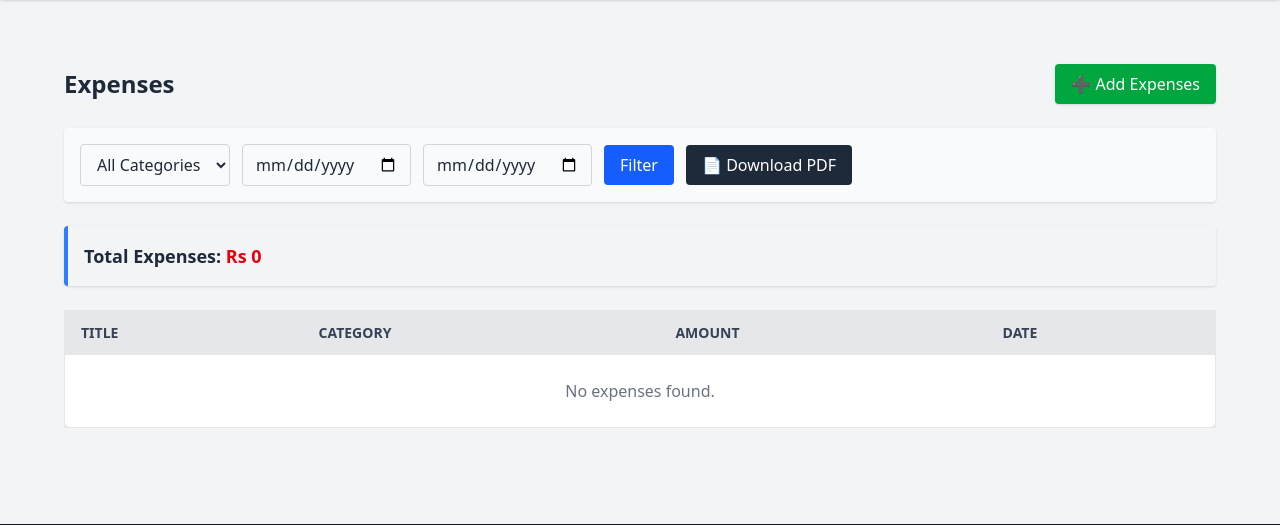
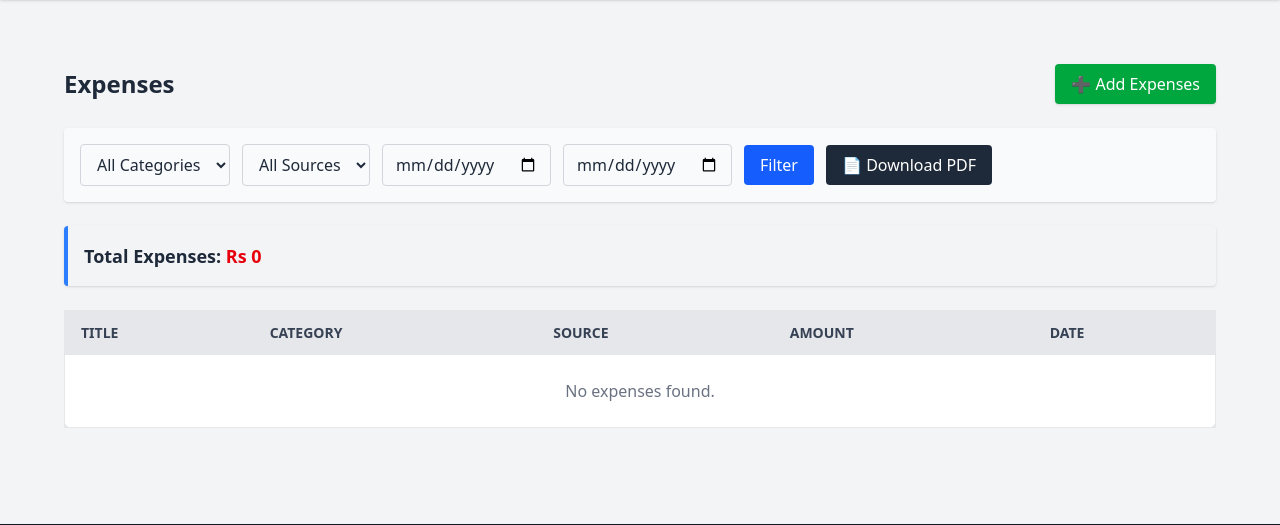
Before and after one commit to nomikk08/property-installment, a Django app: page /expenses/ in a window 1280 px wide. Shown: the part 60-585 px from the top of the page. Run offline with Django 5.2, Linux system fonts and the light colour scheme; the visitor is signed in with stand-in values (Sample User, id 1); data that the repository does not hold is empty; style sheets or scripts are compiled from the project's sources; some libraries are stand-ins or nearby versions.

Commit message:
expenses payment source

```diff
--- a/expenses/views.py
+++ b/expenses/views.py
@@ -8,20 +8,28 @@ from django.http import HttpResponse
 from .models import Expense, ExpenseCategory
 from .forms import ExpenseForm, ExpenseCategoryForm
 
+from bookings.models import PaymentSource
+
 from reportlab.pdfgen import canvas
+from reportlab.lib.pagesizes import A4
 from datetime import datetime
+
 
 @login_required
 def expense_list(request):
-    expenses = Expense.objects.select_related("category").order_by("-date")
+    expenses = Expense.objects.select_related("category", "source").order_by("-date")
 
     # Filters
     category_id = request.GET.get("category")
+    source_id = request.GET.get("source")
     date_from = request.GET.get("date_from")
     date_to = request.GET.get("date_to")
 
     if category_id:
         expenses = expenses.filter(category_id=category_id)
+
+    if source_id:
+        expenses = expenses.filter(source_id=source_id)
 
     if date_from:
         expenses = expenses.filter(date__gte=date_from)
@@ -35,62 +43,128 @@ def expense_list(request):
         "expenses": expenses,
         "total_expense": total_expense,
         "selected_category": int(category_id) if category_id else None,
+        "selected_source": int(source_id) if source_id else None,
         "date_from": date_from,
         "date_to": date_to,
         "categories": ExpenseCategory.objects.all(),
+        "sources": PaymentSource.objects.filter(is_active=True),
     }
 
     return render(request, "expenses/expense_list.html", context)
 
+
 def download_expenses_pdf(request):
-    expenses = Expense.objects.select_related("category").order_by("-date")
+    expenses = Expense.objects.select_related("category", "source").order_by("-date")
 
-    # Apply same filters to PDF too
+    # Apply filters safely
     category_id = request.GET.get("category")
+    source_id = request.GET.get("source")
     date_from = request.GET.get("date_from")
     date_to = request.GET.get("date_to")
 
-    if category_id and category_id != "None":
-        expenses = expenses.filter(category_id=category_id)
+    # ✅ Filter: Category
+    if category_id and category_id.isdigit():
+        expenses = expenses.filter(category_id=int(category_id))
 
-    if date_from and date_from != "None":
+    # ✅ Filter: Payment Source
+    if source_id and source_id.isdigit():
+        expenses = expenses.filter(source_id=int(source_id))
+
+    # ✅ Filter: Date Range
+    if date_from:
         expenses = expenses.filter(date__gte=date_from)
-
-    if date_to and date_to != "None":
+    if date_to:
         expenses = expenses.filter(date__lte=date_to)
 
+    # ---------- PDF GENERATION ----------
     response = HttpResponse(content_type="application/pdf")
     response["Content-Disposition"] = "attachment; filename=Expenses_Report.pdf"
 
-    p = canvas.Canvas(response)
-    y = 800
+    p = canvas.Canvas(response, pagesize=A4)
+    width, height = A4
+    y = height - 60
 
-    p.setFont("Helvetica-Bold", 14)
-    p.drawString(200, y, "Expense Report")
-    y -= 40
+    # Header
+    p.setFont("Helvetica-Bold", 16)
+    p.drawCentredString(width / 2, y, "💸 Expense Report")
+    y -= 25
+    p.setFont("Helvetica", 10)
+    p.drawCentredString(width / 2, y, "Abrar Green City — Generated Report")
+    y -= 30
+
+    # Filters summary
+    p.setFont("Helvetica-Bold", 11)
+    p.drawString(50, y, "Filters Applied:")
+    p.setFont("Helvetica", 9)
+    filters = []
+
+    if category_id and category_id.isdigit():
+        filters.append(f"Category ID: {category_id}")
+
+    if source_id and source_id.isdigit():
+        src = PaymentSource.objects.filter(id=int(source_id)).first()
+        filters.append(f"Source: {src.name if src else '—'}")
+
+    if date_from:
+        filters.append(f"From: {date_from}")
+    if date_to:
+        filters.append(f"To: {date_to}")
+
+    p.drawString(140, y, ", ".join(filters) if filters else "None")
+    y -= 30
+
+    # Table Header
+    p.setFont("Helvetica-Bold", 10)
+    p.drawString(50, y, "Date")
+    p.drawString(110, y, "Title")
+    p.drawString(250, y, "Category")
+    p.drawString(360, y, "Source")
+    p.drawString(470, y, "Amount")
+    y -= 15
+    p.line(50, y, 550, y)
+    y -= 10
+
+    # Table Rows
+    p.setFont("Helvetica", 9)
+    total_amount = 0
 
     for exp in expenses:
-        p.setFont("Helvetica", 10)
+        if y < 60:
+            p.showPage()
+            y = height - 60
+            p.setFont("Helvetica", 9)
+
         category_name = exp.category.name if exp.category else "—"
-        line = f"{exp.date} - {exp.title} ({category_name}) - Rs {exp.amount}"
-        p.drawString(50, y, line)
+        source_name = exp.source.name if getattr(exp, "source", None) else "—"
+        p.drawString(50, y, str(exp.date))
+        p.drawString(110, y, exp.title[:25])
+        p.drawString(250, y, category_name[:15])
+        p.drawString(360, y, source_name[:15])
+        p.drawRightString(540, y, f"Rs {exp.amount}")
+        y -= 15
+        total_amount += exp.amount or 0
 
-        y -= 15
-        if y < 50:
-            p.showPage()
-            y = 800
+    # Total
+    y -= 15
+    p.line(50, y, 550, y)
+    y -= 20
+    p.setFont("Helvetica-Bold", 11)
+    p.drawRightString(540, y, f"Total: Rs {total_amount:.2f}")
 
     p.showPage()
     p.save()
     return response
 
+
 def manage_expenses(request):
     ExpenseFormSet = modelformset_factory(
         Expense,
         form=ExpenseForm,
-        extra=3,  # show 3 blank forms
+        extra=3,
         can_delete=False,
     )
+
+    payment_sources = PaymentSource.objects.filter(is_active=True)
 
     if request.method == "POST":
         # --- Add new category ---
@@ -109,7 +183,6 @@ def manage_expenses(request):
 
             valid_forms = []
             for form in formset:
-                # Must call is_valid() before accessing cleaned_data
                 if form.is_valid():
                     title = form.cleaned_data.get("title")
                     amount = form.cleaned_data.get("amount")
@@ -122,7 +195,9 @@ def manage_expenses(request):
                 messages.success(request, "💾 Expenses saved successfully.")
                 return redirect("expense_list")
             else:
-                messages.warning(request, "Please fill at least one valid expense form.")
+                messages.warning(
+                    request, "Please fill at least one valid expense form."
+                )
     else:
         category_form = ExpenseCategoryForm()
         formset = ExpenseFormSet(queryset=Expense.objects.none())
@@ -130,5 +205,9 @@ def manage_expenses(request):
     return render(
         request,
         "expenses/manage_expenses.html",
-        {"category_form": category_form, "formset": formset},
+        {
+            "category_form": category_form,
+            "formset": formset,
+            "payment_sources": payment_sources,
+        },
     )
--- a/templates/expenses/expense_list.html
+++ b/templates/expenses/expense_list.html
@@ -4,7 +4,6 @@
 
   <div class="flex justify-between items-center mb-6">
     <h1 class="text-2xl font-bold">Expenses</h1>
-
     <a href="{% url 'manage_expenses' %}"
        class="bg-green-600 text-white px-4 py-2 rounded shadow hover:bg-green-700 transition flex items-center gap-2">
       ➕ Add Expenses
@@ -13,24 +12,36 @@
 
   <!-- 🔍 Filters -->
   <form method="get" class="flex flex-wrap items-center gap-3 mb-6 bg-gray-50 p-4 rounded shadow-sm">
+    <!-- Category Filter -->
     <select name="category" class="border border-gray-300 rounded px-3 py-2 focus:ring-2 focus:ring-blue-400 focus:outline-none">
       <option value="">All Categories</option>
       {% for cat in categories %}
-        <option value="{{ cat.id }}" {% if selected_category == cat.id|stringformat:"s" %}selected{% endif %}>
+        <option value="{{ cat.id }}" {% if selected_category == cat.id %}selected{% endif %}>
           {{ cat.name }}
         </option>
       {% endfor %}
     </select>
 
+    <!-- Source Filter -->
+    <select name="source" class="border border-gray-300 rounded px-3 py-2 focus:ring-2 focus:ring-blue-400 focus:outline-none">
+      <option value="">All Sources</option>
+      {% for src in sources %}
+        <option value="{{ src.id }}" {% if selected_source == src.id %}selected{% endif %}>
+          {{ src.name }}
+        </option>
+      {% endfor %}
+    </select>
+
+    <!-- Date Filters -->
     <input type="date" name="date_from" value="{{ date_from }}" class="border border-gray-300 rounded px-3 py-2 focus:ring-2 focus:ring-blue-400 focus:outline-none">
     <input type="date" name="date_to" value="{{ date_to }}" class="border border-gray-300 rounded px-3 py-2 focus:ring-2 focus:ring-blue-400 focus:outline-none">
 
+    <!-- Filter Buttons -->
     <button type="submit" class="bg-blue-600 text-white px-4 py-2 rounded hover:bg-blue-700 transition">
       Filter
     </button>
 
-    <!-- 📄 PDF Download — Keeps Filters -->
-    <a href="{% url 'download_expenses_pdf' %}?category={{ selected_category }}&date_from={{ date_from }}&date_to={{ date_to }}"
+    <a href="{% url 'download_expenses_pdf' %}?category={{ selected_category }}&source={{ selected_source }}&date_from={{ date_from }}&date_to={{ date_to }}"
        class="bg-gray-800 text-white px-4 py-2 rounded hover:bg-gray-900 transition">
        📄 Download PDF
     </a>
@@ -51,6 +62,7 @@
         <tr class="text-left">
           <th class="py-3 px-4">Title</th>
           <th class="py-3 px-4">Category</th>
+          <th class="py-3 px-4">Source</th>
           <th class="py-3 px-4">Amount</th>
           <th class="py-3 px-4">Date</th>
         </tr>
@@ -60,11 +72,12 @@
         <tr class="hover:bg-gray-50 transition">
           <td class="py-3 px-4">{{ expense.title }}</td>
           <td class="py-3 px-4">{{ expense.category.name }}</td>
+          <td class="py-3 px-4">{{ expense.source.name|default:"—" }}</td>
           <td class="py-3 px-4 text-red-600 font-semibold">Rs {{ expense.amount }}</td>
           <td class="py-3 px-4">{{ expense.date }}</td>
         </tr>
         {% empty %}
-        <tr><td colspan="4" class="text-center py-6 text-gray-500">No expenses found.</td></tr>
+        <tr><td colspan="5" class="text-center py-6 text-gray-500">No expenses found.</td></tr>
         {% endfor %}
       </tbody>
     </table>
```
Also changed, not shown: expenses/forms.py (+11 -3 lines), expenses/models.py (+9 -0 lines), reports/signals.py (+2 -8 lines), expenses/migrations/0003_expense_source.py (added).
